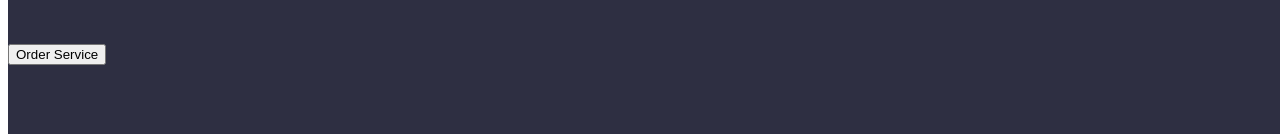
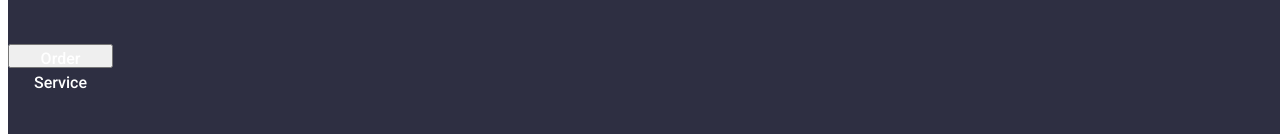
Before and after one commit to phinik10/goit-markup-hw-02, a plain HTML site: page index.html in a window 1280 px wide. Shown: the part 269-403 px from the top of the page. Drawn offline with Linux system fonts and the light colour scheme.

Commit message:
Update styles.css

```diff
--- a/css/styles.css
+++ b/css/styles.css
@@ -75,6 +75,19 @@ ul {
     top: 260px;
     left: 473px;
 }
+
+.hero-button{
+    font-family: "Roboto";
+    font-style: normal;
+    font-weight: 500;
+    font-size: 16px;
+    line-height: 24px;
+    color: #FFFFFF;
+    width: 105px;
+    height: 24px;
+    display: flex;
+
+}
 .visually-hidden {
     position: absolute;
     width: 1px;
```
